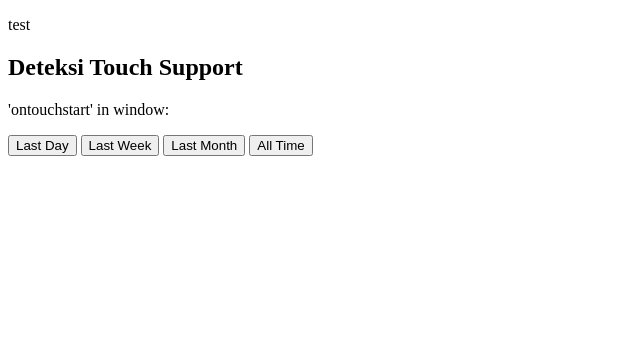
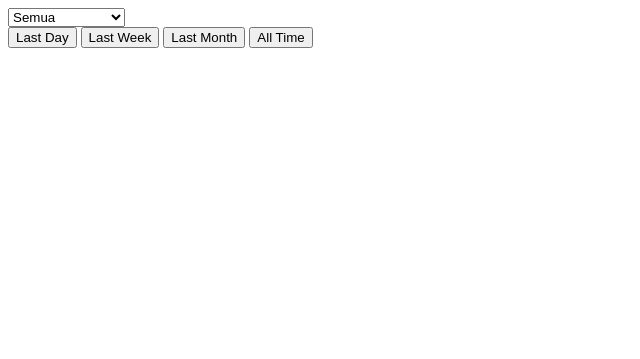
Before and after one commit to Befous/testtracker, a plain HTML site: page index.html in a window 1280 px wide. Shown: the whole page, without its empty margins (0-640 px from the left). Drawn offline with nearby package versions, Linux system fonts and the light colour scheme.

Commit message:
Tambah tracker

```diff
--- a/index.html
+++ b/index.html
@@ -3,12 +3,15 @@
 <head>
     <meta charset="UTF-8">
     <meta name="viewport" content="width=device-width, initial-scale=1.0">
+    <script type="module" src="https://cdn.jsdelivr.net/gh/domyid/tracker@main/index.js"></script>
     <title>Test</title>
 </head>
 <body>
-    <p>test</p>
-    <h2>Deteksi Touch Support</h2>
-    <p>'ontouchstart' in window: <span id="touchResult"></span></p>
+    <select id="hostname-filter">
+        <option value="all">Semua</option>
+        <option value="befous.com">befous.com</option>
+        <option value="befous.github.io">befous.github.io</option>
+    </select>
     <div id="tombol">
         <button class="tombol-tracker" data-range="last_day">Last Day</button>
         <button class="tombol-tracker" data-range="last_week">Last Week</button>
@@ -17,6 +20,7 @@
     </div>
     <canvas id="pengunjungChart" width="400" height="200"></canvas>
     <script src="https://cdn.jsdelivr.net/npm/chart.js"></script>
-    <script type="module" src="./main.js"></script>
+    <!-- <script type="module" src="./main.js"></script> -->
+    <!-- <script type="module" src="./tracker.js"></script> -->
 </body>
 </html>
```
